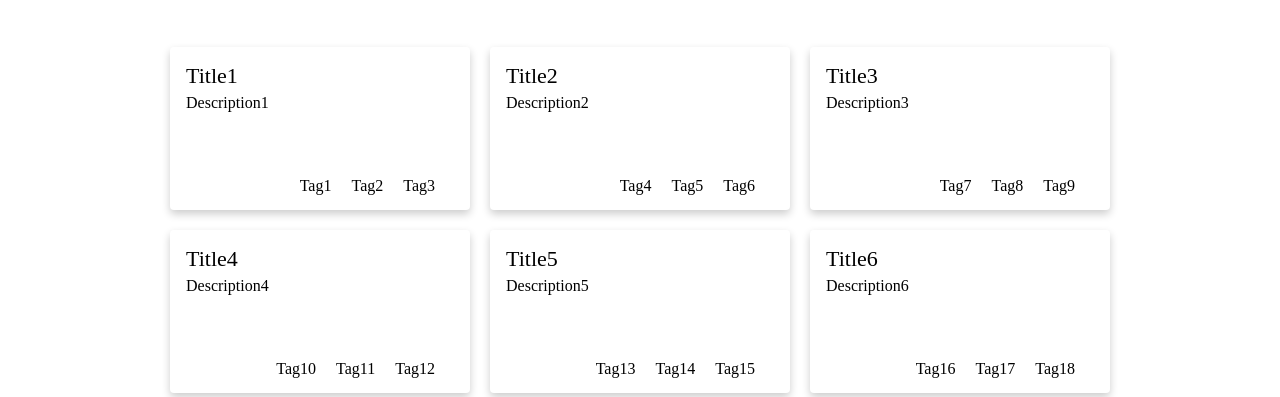
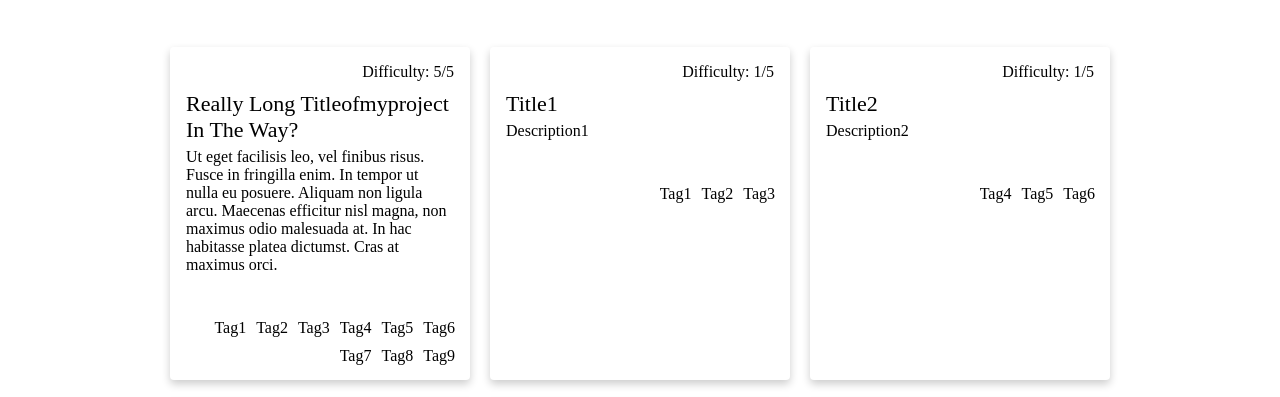
Before and after one commit to nathanthomp/nathanthomp.github.io, a plain HTML site: page index.html in a window 1280 px wide. Shown: the part 367-764 px from the top of the page. Drawn offline with Linux system fonts and the light colour scheme.

Commit message:
Added difficulty to projects

```diff
--- a/index.html
+++ b/index.html
@@ -39,7 +39,33 @@
       </p>
 
       <div>
-        <ul id="projects"></ul>
+        <ul id="projects">
+          <li class="project">
+            <div class="project-content">
+              <div class="project-difficulty">Difficulty: 5/5</div>
+              <div class="project-title">
+                Really Long Titleofmyproject In The Way?
+              </div>
+              <div class="project-description">
+                Ut eget facilisis leo, vel finibus risus. Fusce in fringilla
+                enim. In tempor ut nulla eu posuere. Aliquam non ligula arcu.
+                Maecenas efficitur nisl magna, non maximus odio malesuada at. In
+                hac habitasse platea dictumst. Cras at maximus orci.
+              </div>
+            </div>
+            <ul class="project-tags">
+              <li class="project-tag">Tag1</li>
+              <li class="project-tag">Tag2</li>
+              <li class="project-tag">Tag3</li>
+              <li class="project-tag">Tag4</li>
+              <li class="project-tag">Tag5</li>
+              <li class="project-tag">Tag6</li>
+              <li class="project-tag">Tag7</li>
+              <li class="project-tag">Tag8</li>
+              <li class="project-tag">Tag9</li>
+            </ul>
+          </li>
+        </ul>
       </div>
     </div>
   </body>
--- a/main.js
+++ b/main.js
@@ -6,8 +6,8 @@ const projects = [
             { name: "tag1", value: "Tag1" },
             { name: "tag2", value: "Tag2" },
             { name: "tag3", value: "Tag3" }
-        ]
-
+        ],
+        difficulty: 1
     },
     {
         title: "Title2",
@@ -16,7 +16,8 @@ const projects = [
             { name: "tag4", value: "Tag4" },
             { name: "tag5", value: "Tag5" },
             { name: "tag6", value: "Tag6" }
-        ]
+        ],
+        difficulty: 1
     },
     {
         title: "Title3",
@@ -25,7 +26,8 @@ const projects = [
             { name: "tag7", value: "Tag7" },
             { name: "tag8", value: "Tag8" },
             { name: "tag9", value: "Tag9" }
-        ]
+        ],
+        difficulty: 1
     },
     {
         title: "Title4",
@@ -34,7 +36,8 @@ const projects = [
             { name: "tag10", value: "Tag10" },
             { name: "tag11", value: "Tag11" },
             { name: "tag12", value: "Tag12" }
-        ]
+        ],
+        difficulty: 1
     },
     {
         title: "Title5",
@@ -43,7 +46,8 @@ const projects = [
             { name: "tag13", value: "Tag13" },
             { name: "tag14", value: "Tag14" },
             { name: "tag15", value: "Tag15" }
-        ]
+        ],
+        difficulty: 1
     },
     {
         title: "Title6",
@@ -52,7 +56,8 @@ const projects = [
             { name: "tag16", value: "Tag16" },
             { name: "tag17", value: "Tag17" },
             { name: "tag18", value: "Tag18" }
-        ]
+        ],
+        difficulty: 1
     },
 ];
 
@@ -76,6 +81,10 @@ function createProjectElement(project) {
     var projectContentElement = document.createElement("div");
     projectContentElement.classList.add("project-content");
 
+    var projectDifficultyElement = document.createElement("div");
+    projectDifficultyElement.classList.add("project-difficulty");
+    projectDifficultyElement.append("Difficulty: " + project["difficulty"] + "/5");
+
     var projectTitleElement = document.createElement("div");
     projectTitleElement.classList.add("project-title");
     projectTitleElement.append(project["title"]);
@@ -84,6 +93,7 @@ function createProjectElement(project) {
     projectDescriptionElement.classList.add("project-description");
     projectDescriptionElement.append(project["description"]);
 
+    projectContentElement.append(projectDifficultyElement);
     projectContentElement.append(projectTitleElement);
     projectContentElement.append(projectDescriptionElement);
 
--- a/style.css
+++ b/style.css
@@ -47,9 +47,14 @@ body {
     background-color: lightgray;
 }
 
+.project-difficulty {
+    padding-bottom: 10px;
+    text-align: right;
+}
+
 .project-content {
     padding: 16px;
-    padding-bottom: 60px;
+    padding-bottom: 30px;
 }
 
 .project-title {
@@ -65,16 +70,11 @@ body {
     list-style-type: none;
     display: flex;
     flex-wrap: wrap;
-    float: right;
     align-content: baseline;
-    padding-right: 30px;
-    padding-bottom: 10px;
+    padding: 10px;
+    justify-content: right;
 }
 
 .project-tag {
     padding: 5px;
-    margin-left: 10px;
-    /* box-shadow: 0 4px 8px 0 rgba(0,0,0,0.2); */
-    border-radius: 4px;
-    border-width: 3px;
 }
```
